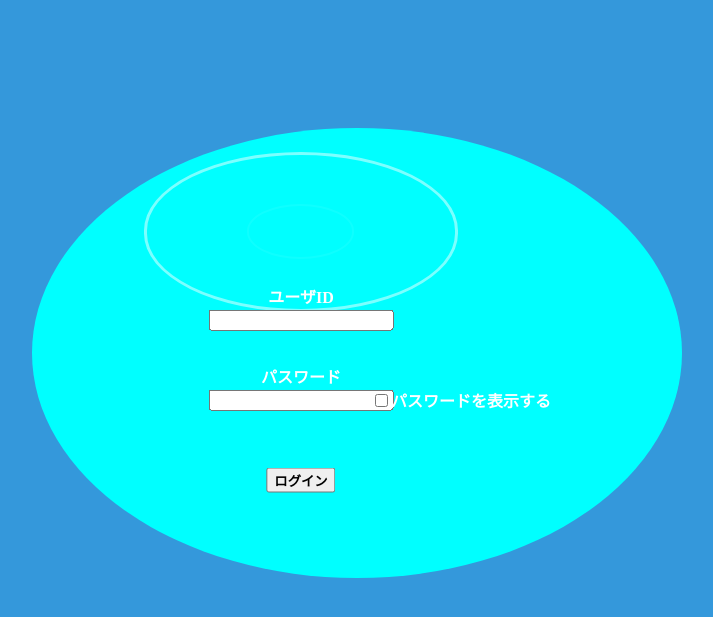
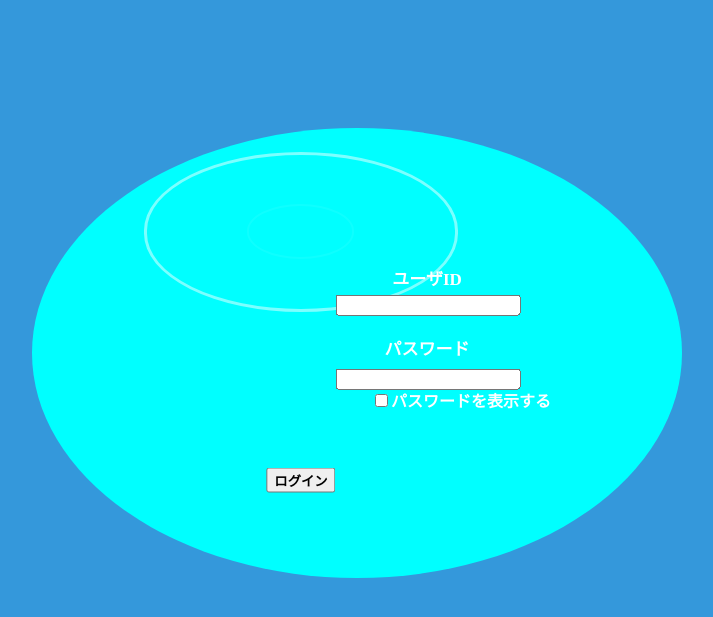
Before and after one commit to koootin0616/spring-group13, a Spring Boot app: page /login in a window 1280 px wide. Shown: the top 617 px of the page, without its empty margins (339-1052 px from the left). Run offline with Spring Boot 4, Linux system fonts and the light colour scheme.

Commit message:
7/26 2.1

```diff
--- a/spring-group13/src/main/resources/static/deleteCategory.css
+++ b/spring-group13/src/main/resources/static/deleteCategory.css
@@ -41,7 +41,7 @@
 		width: 64px;
 		height: 69px;
 		font-size: 0;
-		background: url(./logo.jpg) left top/64px auto no-repeat;
+		background: url(./logo.png) left top/64px auto no-repeat;
 	}
 
 body {
--- a/spring-group13/src/main/resources/static/fillout.css
+++ b/spring-group13/src/main/resources/static/fillout.css
@@ -116,7 +116,7 @@
 		width: 64px;
 		height: 69px;
 		font-size: 0;
-		background: url(./logo.jpg) left top/64px auto no-repeat;
+		background: url(./logo.png) left top/64px auto no-repeat;
 	}
 table {
 width: 650px;
--- a/spring-group13/src/main/resources/static/login.css
+++ b/spring-group13/src/main/resources/static/login.css
@@ -2,8 +2,9 @@
 
 #id {
 	position: absolute;
-	top: 35%;
-	left: 50%;
+	top: 260px;
+	left: 766px;
+	font-size:17px;
 	transform: translate(-50%, -50%);
 	font-weight:bold;
 	color:white;
@@ -13,15 +14,16 @@
 	display: inline-block;
 	_display: inline;
 	position: absolute;
-	top: 40%;
-	left: 50%;
+	top: 305px;
+	left: 767px;
 	transform: translate(-50%, -50%);
 }
 
 #pass {
 	position: absolute;
-	top: 45%;
-	left: 50%;
+	top: 330px;
+	left: 766px;
+	font-size:17px;
 	transform: translate(-50%, -50%);
 	font-weight:bold;
 	color:white;
@@ -31,8 +33,8 @@
 	display: inline-block;
 	_display: inline;
 	position: absolute;
-	top: 50%;
-	left: 50%;
+	top: 379px;
+	left: 767px;
 	transform: translate(-50%, -50%);
 }
 
--- a/spring-group13/src/main/resources/static/main.css
+++ b/spring-group13/src/main/resources/static/main.css
@@ -352,14 +352,13 @@
 h2 {
 	float: left;
 	padding: 6px 0;
-	 background:#00BFFF;
 }
 	h2 a {
 		display: block;
 		width: 64px;
-		height: 69px;
+		height: 72px;
 		font-size: 0;
-		background: url(./logo.jpg) left top/64px auto no-repeat;
+		background: url(./logo.png) left top/64px auto no-repeat;
 	}
 
 
--- a/spring-group13/src/main/resources/templates/addSchedule.html
+++ b/spring-group13/src/main/resources/templates/addSchedule.html
@@ -5,8 +5,8 @@
 <title>todoリスト</title>
 <link href="addupdate.css" rel="stylesheet">
 </head>
-
 <body>
+    <h2><a href="mainreturn"></a></h2>
 	<form action="/addsche" method="post">
 		<a id="add1">期限:<input type="date" name="ymd" max="9999-12-31"></a>
 		<a id="add7">時間：<input type="time" name="jikan" min="00:00" max="24:00"></a> <a id="add2">カテゴリー:
@@ -30,10 +30,6 @@
 		</div>
 		<br> <a id="add4"><input type="submit" class="button" value="追加"></a>
 	</form>
-	<h2><a href="mainreturn"></a></h2>
-
 <h1 id="title">予定の追加</h1>
-
-
 </body>
 </html>
```
Also changed, not shown: spring-group13/src/main/resources/static/addupdate.css (+3 -4 lines), spring-group13/src/main/resources/static/evaluation.css (+12 -13 lines), spring-group13/src/main/resources/static/420f462d4bba46eb5cb9506ef384e5d9_w.jpeg (deleted), spring-group13/src/main/resources/static/logo.jpg (deleted), spring-group13/src/main/resources/static/logo.png (added), 1 other file.
